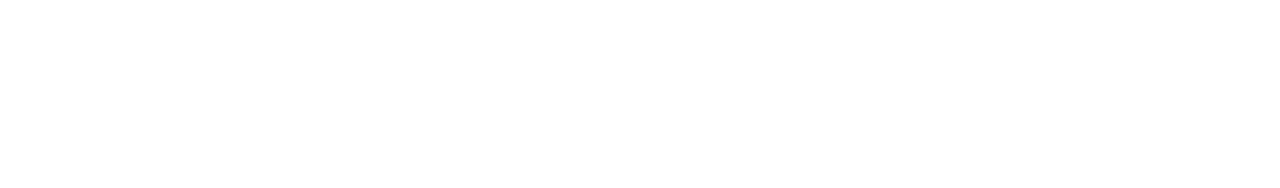
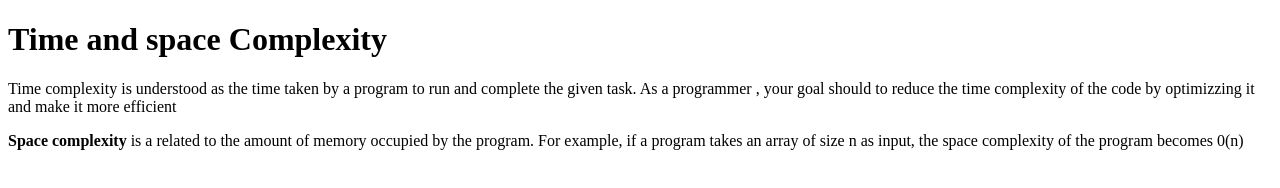
Before and after one commit to acciojob/time-and-space-complexity-ad790, a website: page main.html in a window 1280 px wide. Drawn offline with Linux system fonts and the light colour scheme.

Commit message:
created a submission

```diff
--- a/main.html
+++ b/main.html
@@ -8,6 +8,9 @@
 
 <body>
 	<!-- the entire body must be written by student -->
+	<h1>Time and space Complexity</h1>
+	<p>Time complexity is understood as the time taken by a program to run and complete the given task. As a programmer , your goal should to reduce the time complexity of the code by optimizzing it and make it more efficient</p>
+	<p><b>Space complexity</b> is a related to the amount of memory occupied by the program. For example, if a program takes an array of size n as input, the space complexity of the program becomes 0(n)</p>
     <script type="text/javascript" src="./script.js">
 </script>
 
```
